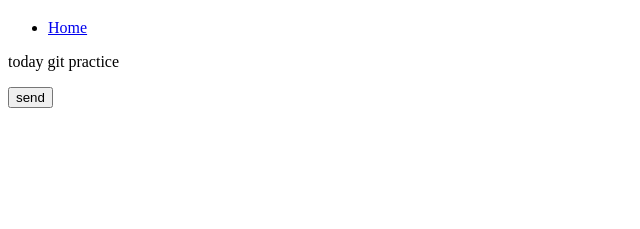
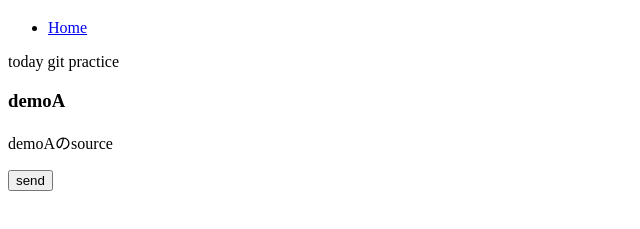
Before and after one commit to iniyanchitra/terra, a plain HTML site: page index.html in a window 1280 px wide. Shown: the part 61-290 px from the top of the page, without its empty margins (0-640 px from the left). Drawn offline with Linux system fonts and the light colour scheme.

Commit message:
demoAブランチ追加されました。

```diff
--- a/index.html
+++ b/index.html
@@ -20,6 +20,10 @@
   <section>
     <div>
       <p>today git practice</p>
+      <div>
+        <h3>demoA</h3>
+        <p>demoAのsource</p>
+      </div>
     </div>
     <div>
       <button>send</button>
```
